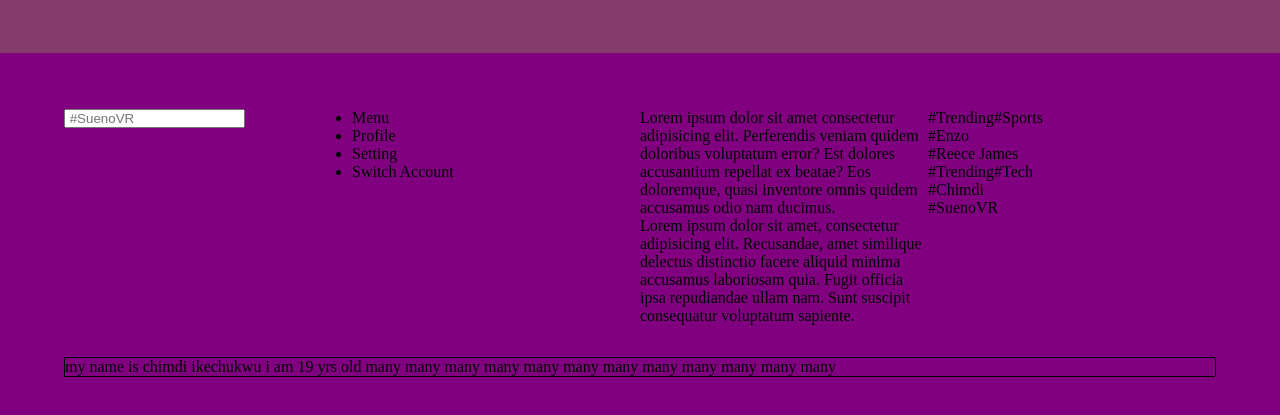
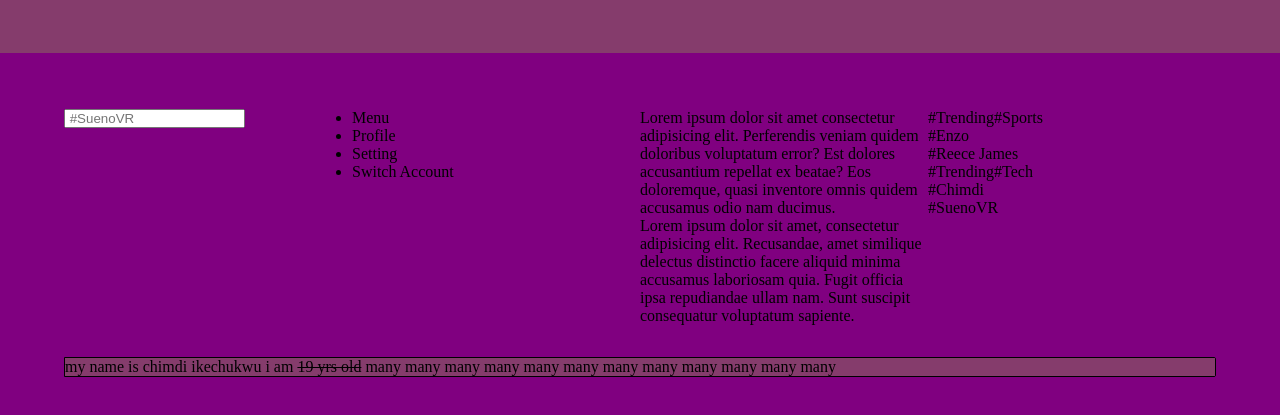
Before and after one commit to Deuzi/git-practice-v2, a plain HTML site: page index.html in a window 1280 px wide. Shown: the part 951-1366 px from the top of the page. Drawn offline with Linux system fonts and the light colour scheme.

Commit message:
FirstArticleUpdate

```diff
--- a/index.html
+++ b/index.html
@@ -74,7 +74,7 @@
             </div>
             <div class="git--practice--commits">
                 <article class="first-article">
-                    my name is chimdi ikechukwu i am 19 yrs old many many many many many many many many many many many many
+                    my name is chimdi ikechukwu i am <span>19 yrs old</span> many many many many many many many many many many many many
                 </article>
             </div>
         </section>
--- a/style.css
+++ b/style.css
@@ -97,3 +97,12 @@
     border: 1px solid #000000;
     border-radius: 0px 2px 2px 0px
 }
+
+.first-article{
+    background-color: #853c6c;
+    font-size: 1rem;
+    font-family: bold;
+}
+.first-article span{
+    text-decoration: line-through;
+}
```
